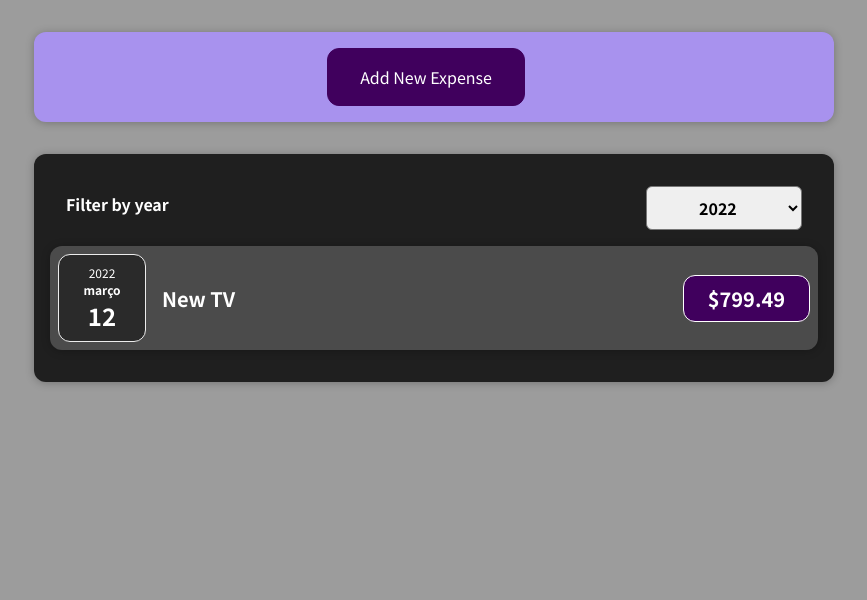
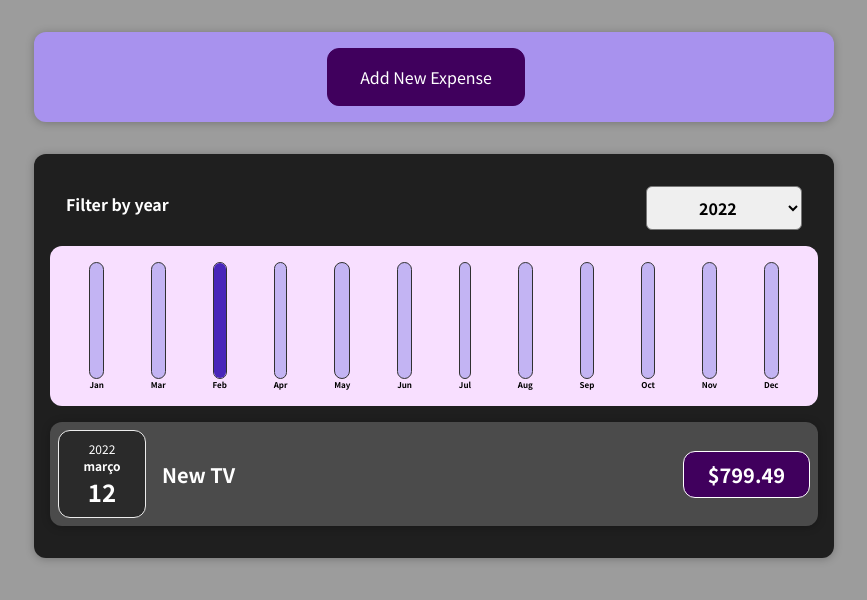
Before and after one commit to rdaraujo/react-max-udemy, a React (Create React App) app: page / in a window 1280 px wide. Shown: the top 600 px of the page, without its empty margins (206-1073 px from the left). Built offline with nearby package versions, Linux system fonts and the light colour scheme.

Commit message:
Add expenses chart

```diff
--- /dev/null
+++ b/src/components/chart/Chart.css
@@ -0,0 +1,9 @@
+.chart {
+  padding: 1rem;
+  border-radius: 12px;
+  background-color: #f8dfff;
+  text-align: center;
+  display: flex;
+  justify-content: space-around;
+  height: 10rem;
+}
--- /dev/null
+++ b/src/components/chart/Chart.js
@@ -0,0 +1,23 @@
+import "./Chart.css";
+
+import ChartBar from "./ChartBar";
+
+const Chart = props => {
+  const dataPointValues = props.dataPoints.map(dataPoint => dataPoint.value);
+  const monthTotalMax = Math.max(...dataPointValues);
+
+  return (
+    <div className="chart">
+      {props.dataPoints.map(dataPoint => (
+        <ChartBar
+          key={dataPoint.id}
+          value={dataPoint.value}
+          maxValue={monthTotalMax}
+          label={dataPoint.label}
+        />
+      ))}
+    </div>
+  );
+};
+
+export default Chart;
--- /dev/null
+++ b/src/components/chart/ChartBar.css
@@ -0,0 +1,30 @@
+.chart-bar {
+  height: 100%;
+  display: flex;
+  flex-direction: column;
+  align-items: center;
+}
+
+.chart-bar__inner {
+  height: 100%;
+  width: 100%;
+  border: 1px solid #313131;
+  border-radius: 12px;
+  background-color: #c3b4f3;
+  overflow: hidden;
+  display: flex;
+  flex-direction: column;
+  justify-content: flex-end;
+}
+
+.chart-bar__fill {
+  background-color: #4826b9;
+  width: 100%;
+  transition: all 0.3s ease-out;
+}
+
+.chart-bar__label {
+  font-weight: bold;
+  font-size: 0.5rem;
+  text-align: center;
+}
--- /dev/null
+++ b/src/components/chart/ChartBar.js
@@ -0,0 +1,19 @@
+import "./ChartBar.css";
+
+const ChartBar = props => {
+  let barFillHeight = "0%";
+
+  if (props.maxValue > 0) {
+    barFillHeight = Math.round((props.value / props.maxValue) * 100) + "%";
+  }
+  return (
+    <div className="chart-bar">
+      <div className="chart-bar__inner">
+        <div className="chart-bar__fill" style={{ height: barFillHeight }}></div>
+      </div>
+      <div className="chart-bar__label">{props.label}</div>
+    </div>
+  );
+};
+
+export default ChartBar;
--- a/src/components/expense/Expenses.js
+++ b/src/components/expense/Expenses.js
@@ -2,30 +2,26 @@
 
 import ExpenseFilter from "./ExpensesFilter";
 import ExpensesList from "./ExpensesList";
+import ExpensesChart from "./ExpensesChart";
 import Card from "../ui/Card";
 
 import "./Expenses.css";
 
-const Expenses = (props) => {
-  const [yearFilter, setYearFilter] = useState(
-    new Date(Date.now()).getFullYear()
-  );
+const Expenses = props => {
+  const [yearFilter, setYearFilter] = useState(new Date(Date.now()).getFullYear());
 
-  const selectYearFilter = (year) => {
+  const selectYearFilter = year => {
     setYearFilter(year);
   };
 
   const filteredExpenses = props.expenses.filter(
-    (expense) =>
-      yearFilter === "" || expense.date.getFullYear() === Number(yearFilter)
+    expense => yearFilter === "" || expense.date.getFullYear() === Number(yearFilter)
   );
 
   return (
     <Card className="expenses">
-      <ExpenseFilter
-        selectedYear={yearFilter}
-        onSelectYearFilter={selectYearFilter}
-      />
+      <ExpenseFilter selectedYear={yearFilter} onSelectYearFilter={selectYearFilter} />
+      <ExpensesChart expenses={filteredExpenses}/>
       <ExpensesList items={filteredExpenses} />
     </Card>
   );
--- /dev/null
+++ b/src/components/expense/ExpensesChart.js
@@ -0,0 +1,27 @@
+import Chart from "../chart/Chart";
+
+const ExpensesChart = props => {
+  const chartDataPoints = [
+    { id: 1, label: "Jan", value: 0 },
+    { id: 2, label: "Mar", value: 0 },
+    { id: 3, label: "Feb", value: 0 },
+    { id: 4, label: "Apr", value: 0 },
+    { id: 5, label: "May", value: 0 },
+    { id: 6, label: "Jun", value: 0 },
+    { id: 7, label: "Jul", value: 0 },
+    { id: 8, label: "Aug", value: 0 },
+    { id: 9, label: "Sep", value: 0 },
+    { id: 10, label: "Oct", value: 0 },
+    { id: 11, label: "Nov", value: 0 },
+    { id: 12, label: "Dec", value: 0 },
+  ];
+
+  for (const expense of props.expenses) {
+    const expenseMonth = expense.date.getMonth(); //January = 0
+    chartDataPoints[expenseMonth].value += expense.amount;
+  }
+
+  return <Chart dataPoints={chartDataPoints} />;
+};
+
+export default ExpensesChart;
--- a/src/components/expense/new/ExpenseForm.js
+++ b/src/components/expense/new/ExpenseForm.js
@@ -23,7 +23,7 @@
 
     const expense = {
       title: enteredTitle,
-      amount: enteredAmount,
+      amount: Number(enteredAmount),
       date: new Date(enteredDate),
     };
 
```
